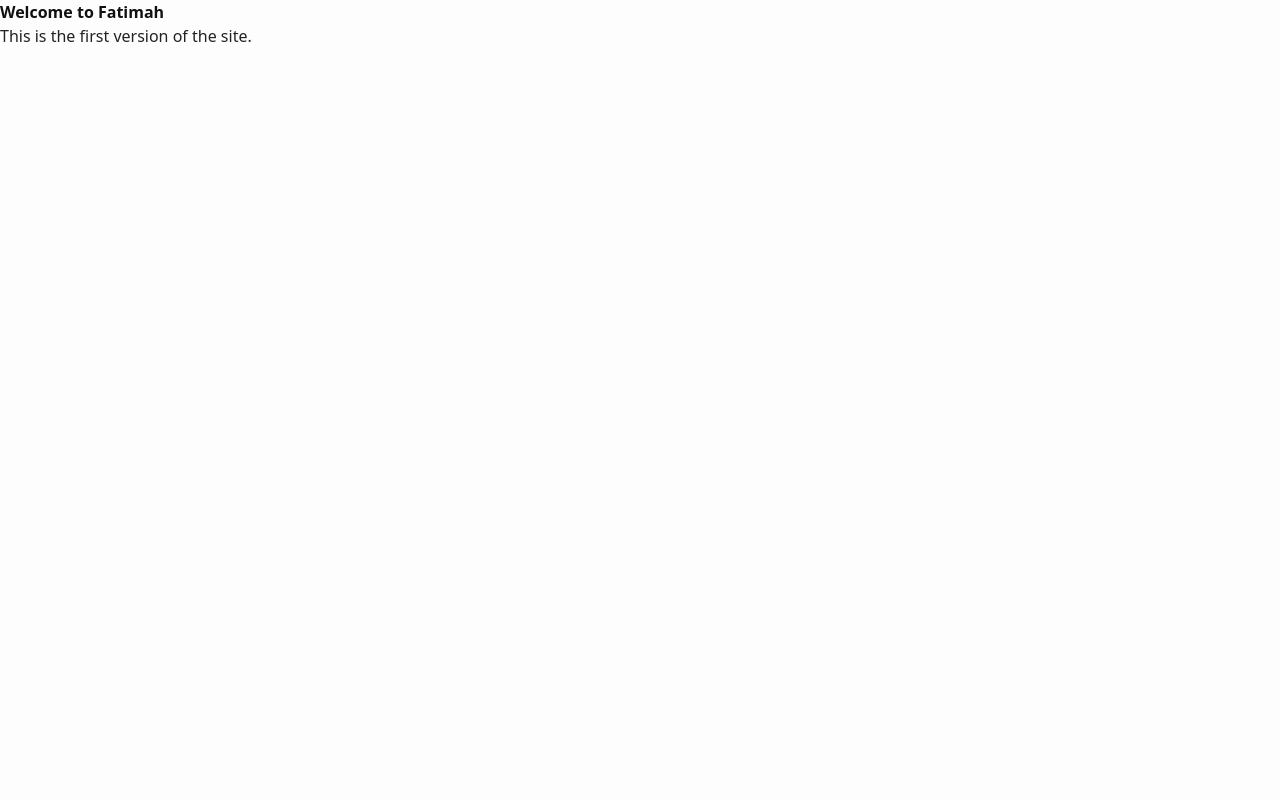
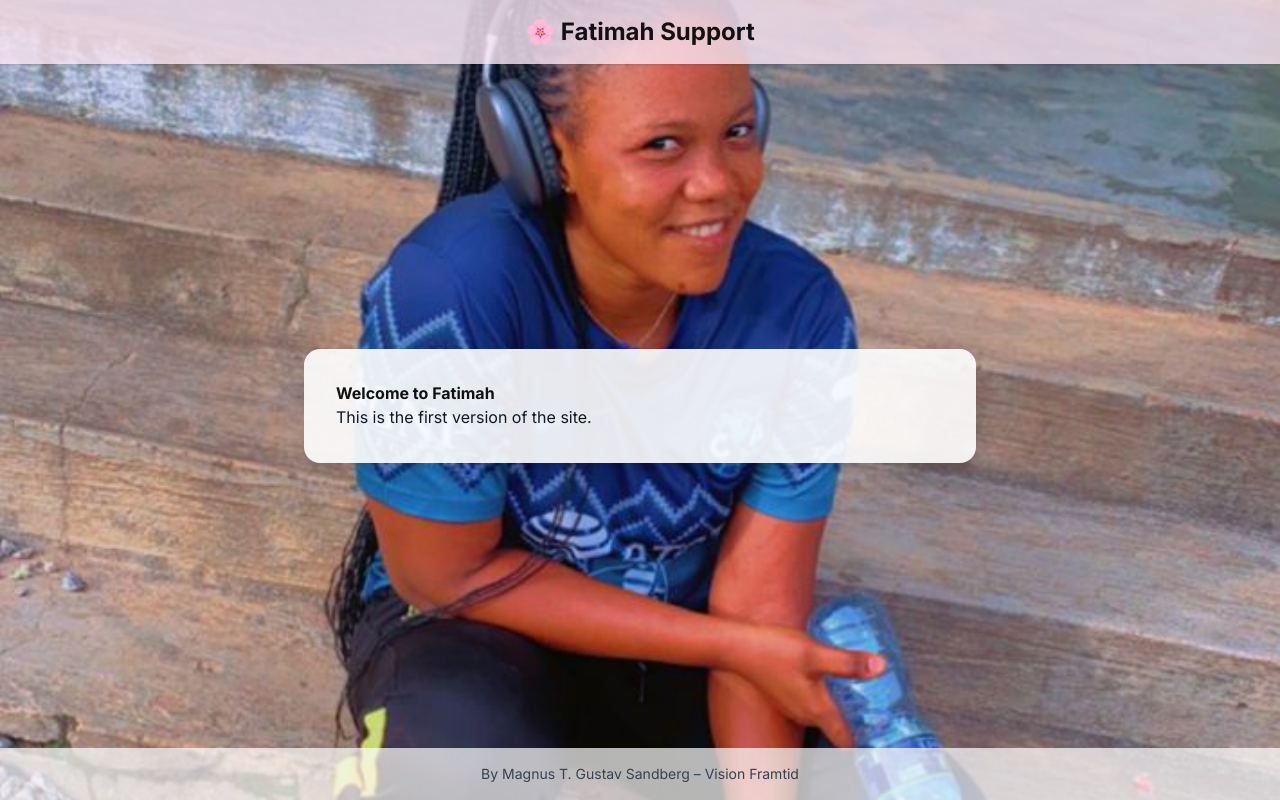
Before and after one commit to magnussandberg72/Fatimah, a Next.js app: page / in a window 1280 px wide. Built offline with nearby package versions, Linux system fonts and the light colour scheme.

Commit message:
Update layout.tsx

```diff
--- a/app/layout.tsx
+++ b/app/layout.tsx
@@ -1,16 +1,50 @@
-// app/layout.tsx
+// Path: app/layout.tsx
 import "./globals.css"
 import { ReactNode } from "react"
+import { Inter } from "next/font/google"
+import { usePathname } from "next/navigation"
+
+const inter = Inter({ subsets: ["latin"] })
 
 export const metadata = {
-  title: "Fatimah",
-  description: "Support site",
+  title: "Fatimah Support",
+  description: "Support Fatimah via WorldRemit & MTN",
+}
+
+function BackgroundWrapper({ children }: { children: ReactNode }) {
+  const pathname = usePathname()
+  const isHome = pathname === "/"
+
+  return (
+    <div
+      className={
+        isHome
+          ? "min-h-screen bg-cover bg-center flex flex-col"
+          : "min-h-screen bg-gradient-to-b from-sky-200 to-green-900 flex flex-col"
+      }
+      style={isHome ? { backgroundImage: "url('/fatimah.jpg')" } : {}}
+    >
+      <header className="p-4 text-center bg-pink-100 bg-opacity-80 shadow">
+        <h1 className="text-2xl font-bold">🌸 Fatimah Support</h1>
+      </header>
+      <main className={`flex-1 flex items-center justify-center p-6 ${inter.className}`}>
+        <div className="bg-white bg-opacity-90 rounded-2xl shadow-lg p-8 w-full max-w-2xl">
+          {children}
+        </div>
+      </main>
+      <footer className="p-4 text-center text-sm text-gray-700 bg-white bg-opacity-70">
+        By Magnus T. Gustav Sandberg – Vision Framtid
+      </footer>
+    </div>
+  )
 }
 
 export default function RootLayout({ children }: { children: ReactNode }) {
   return (
-    <html lang="en">
-      <body>{children}</body>
+    <html lang="en" className={inter.className}>
+      <body className="text-gray-900">
+        <BackgroundWrapper>{children}</BackgroundWrapper>
+      </body>
     </html>
   )
 }
```
